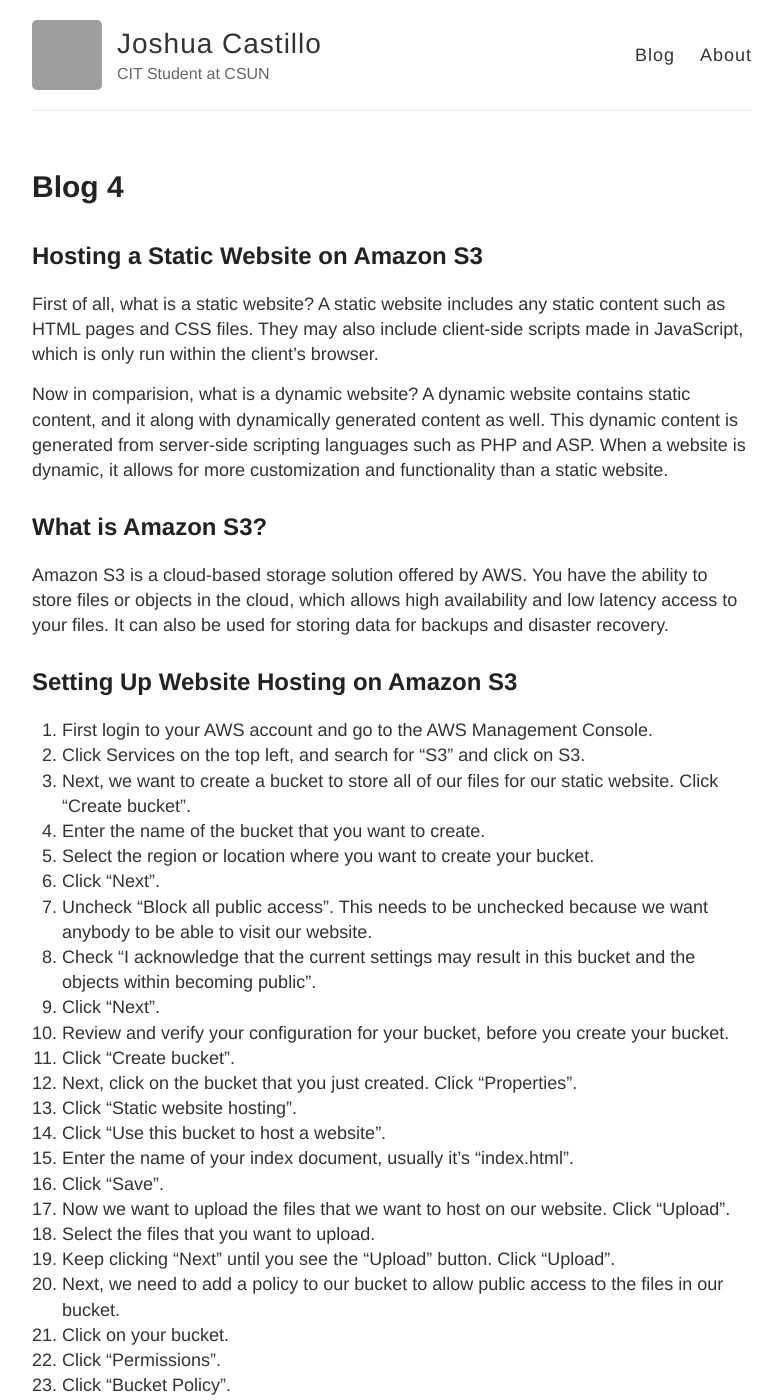
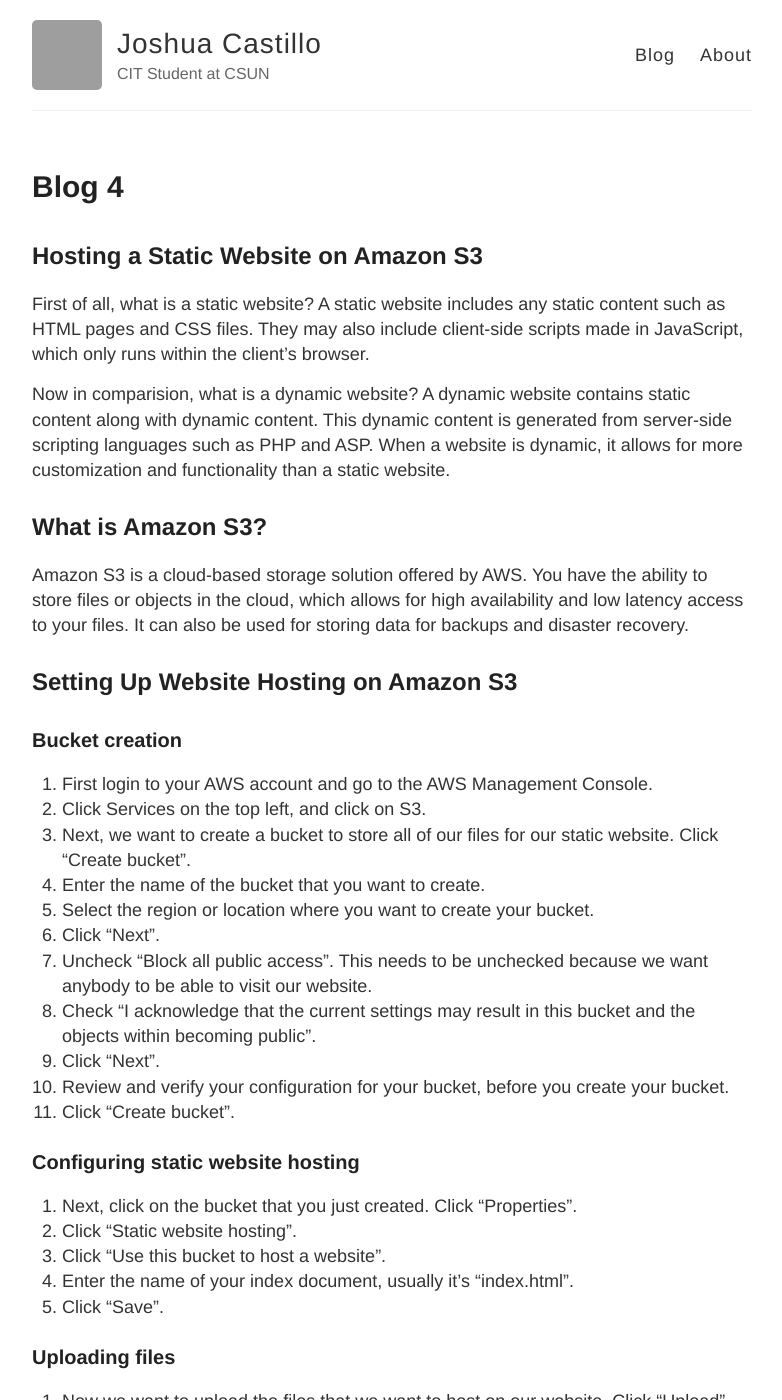
Before and after one commit to Idiomet/my-blog, a Jekyll site: the page built from _posts/2020-10-01-Blog-4.md, in a window 1280 px wide and 1400 px high. Shown: the whole window, without its empty margins (248-1030 px from the left). Built offline with Jekyll 4.4.1, drawn with Linux system fonts in a browser that asks for light colours; some of the changed text lies outside the part shown; grey boxes are pictures that could not be loaded.

Commit message:
Added blog post 4

````diff
--- a/_posts/2020-10-01-Blog-4.md
+++ b/_posts/2020-10-01-Blog-4.md
@@ -6,17 +6,18 @@
 
 ## Hosting a Static Website on Amazon S3
 
-First of all, what is a static website? A static website includes any static content such as HTML pages and CSS files. They may also include client-side scripts made in JavaScript, which is only run within the client's browser.
+First of all, what is a static website? A static website includes any static content such as HTML pages and CSS files. They may also include client-side scripts made in JavaScript, which only runs within the client's browser.
 
-Now in comparision, what is a dynamic website? A dynamic website contains static content, and it along with dynamically generated content as well. This dynamic content is generated from server-side scripting languages such as PHP and ASP. When a website is dynamic, it allows for more customization and functionality than a static website.
+Now in comparision, what is a dynamic website? A dynamic website contains static content along with dynamic content. This dynamic content is generated from server-side scripting languages such as PHP and ASP. When a website is dynamic, it allows for more customization and functionality than a static website.
 
 ## What is Amazon S3?
 
-Amazon S3 is a cloud-based storage solution offered by AWS. You have the ability to store files or objects in the cloud, which allows high availability and low latency access to your files. It can also be used for storing data for backups and disaster recovery.
+Amazon S3 is a cloud-based storage solution offered by AWS. You have the ability to store files or objects in the cloud, which allows for high availability and low latency access to your files. It can also be used for storing data for backups and disaster recovery.
 
 ## Setting Up Website Hosting on Amazon S3
+### Bucket creation
 1. First login to your AWS account and go to the AWS Management Console.
-2. Click Services on the top left, and search for "S3" and click on S3.
+2. Click Services on the top left, and click on S3.
 3. Next, we want to create a bucket to store all of our files for our static website. Click "Create bucket".
 4. Enter the name of the bucket that you want to create.
 5. Select the region or location where you want to create your bucket.
@@ -26,20 +27,25 @@
 9. Click "Next".
 10. Review and verify your configuration for your bucket, before you create your bucket.
 11. Click "Create bucket".
+
+### Configuring static website hosting
 12. Next, click on the bucket that you just created. Click "Properties".
 13. Click "Static website hosting".
 14. Click "Use this bucket to host a website".
 15. Enter the name of your index document, usually it's "index.html".
 16. Click "Save".
+
+### Uploading files
 17. Now we want to upload the files that we want to host on our website. Click "Upload".
 18. Select the files that you want to upload.
 19. Keep clicking "Next" until you see the "Upload" button. Click "Upload".
+
+### Bucket policy creation
 20. Next, we need to add a policy to our bucket to allow public access to the files in our bucket.
 21. Click on your bucket.
 22. Click "Permissions".
 23. Click "Bucket Policy".
 24. Copy this bucket policy and paste it into Bucket policy editor.
-
 ```{
     "Version": "2012-10-17",
     "Statement": [
@@ -56,3 +62,9 @@
         }
     ]
 }```
+Replace "example.com" with the name of your bucket.
+25. Click "Save".
+
+### Testing the website
+26. Let's see if your website is up and running! Click "Properties" and then "Static website hosting". Click on the Endpoint link.
+27. Now you should be able to see the files you uploaded and the website that you hosted on Amazon S3!
````
